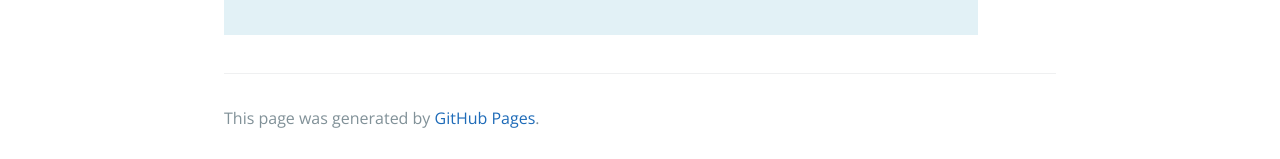
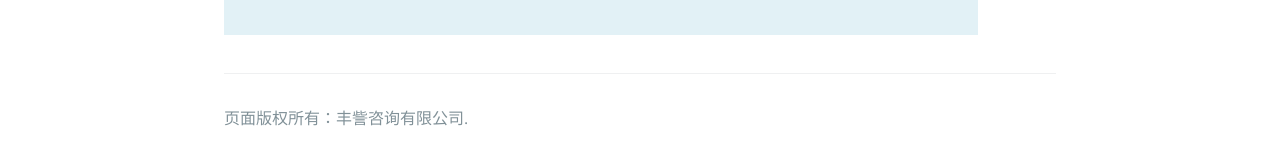
Before and after one commit to Crystal45/Crystal45.github.io, a Jekyll site: the page built from index.md, in a window 1280 px wide. Shown: the part 1478-1637 px from the top of the page. Built offline with Jekyll 4.4.1, drawn with Linux system fonts in a browser that asks for light colours.

Commit message:
Update default.html

```diff
--- a/_layouts/default.html
+++ b/_layouts/default.html
@@ -29,7 +29,7 @@
         {% if site.github.is_project_page %}
           <span class="site-footer-owner"><a href="{{ site.github.repository_url }}">{{ site.github.repository_name }}</a> is maintained by <a href="{{ site.github.owner_url }}">{{ site.github.owner_name }}</a>.</span>
         {% endif %}
-        <span class="site-footer-credits">This page was generated by <a href="https://pages.github.com">GitHub Pages</a>.</span>
+        <span class="site-footer-credits">页面版权所有：丰訾咨询有限公司.</span>
       </footer>
     </section>
 
```
